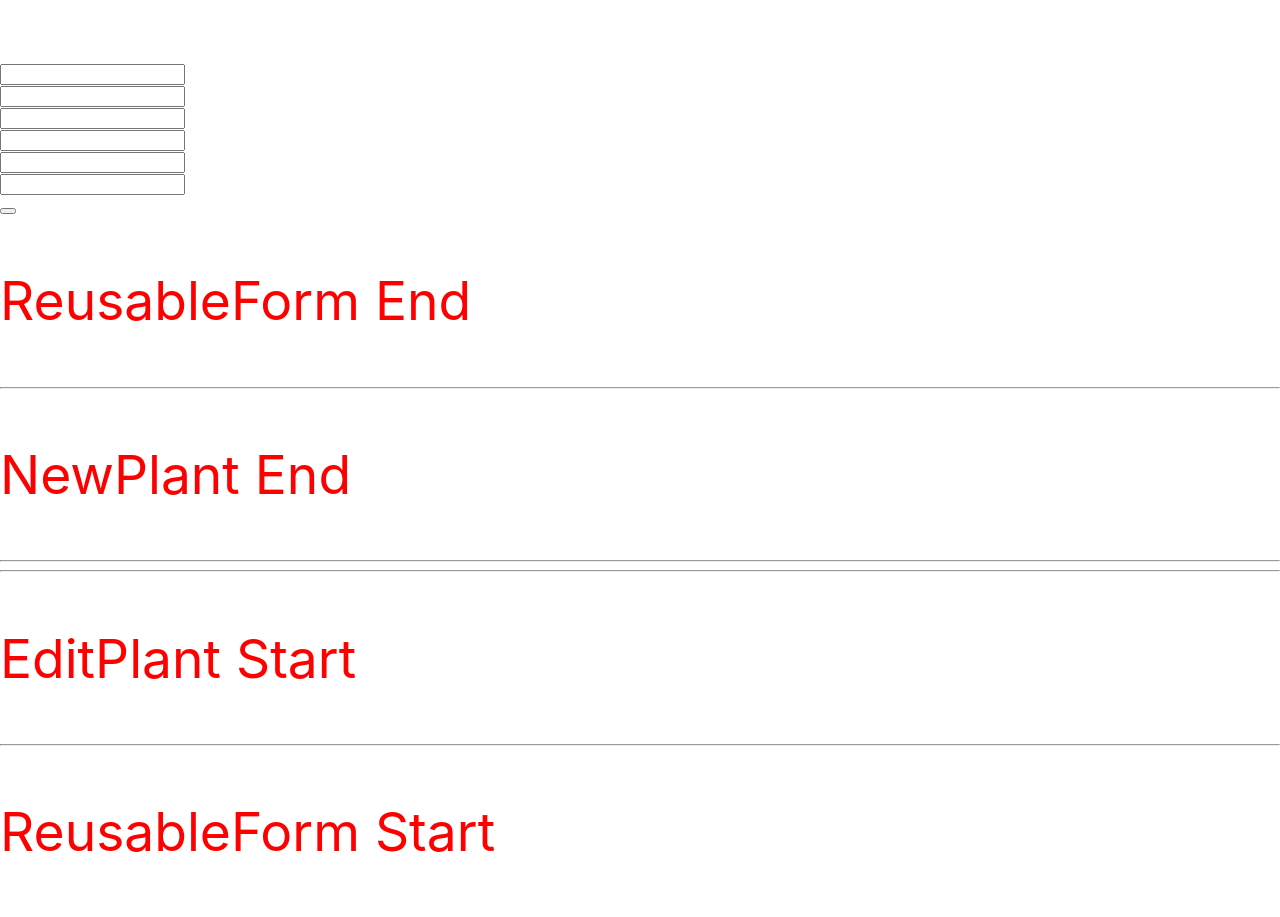
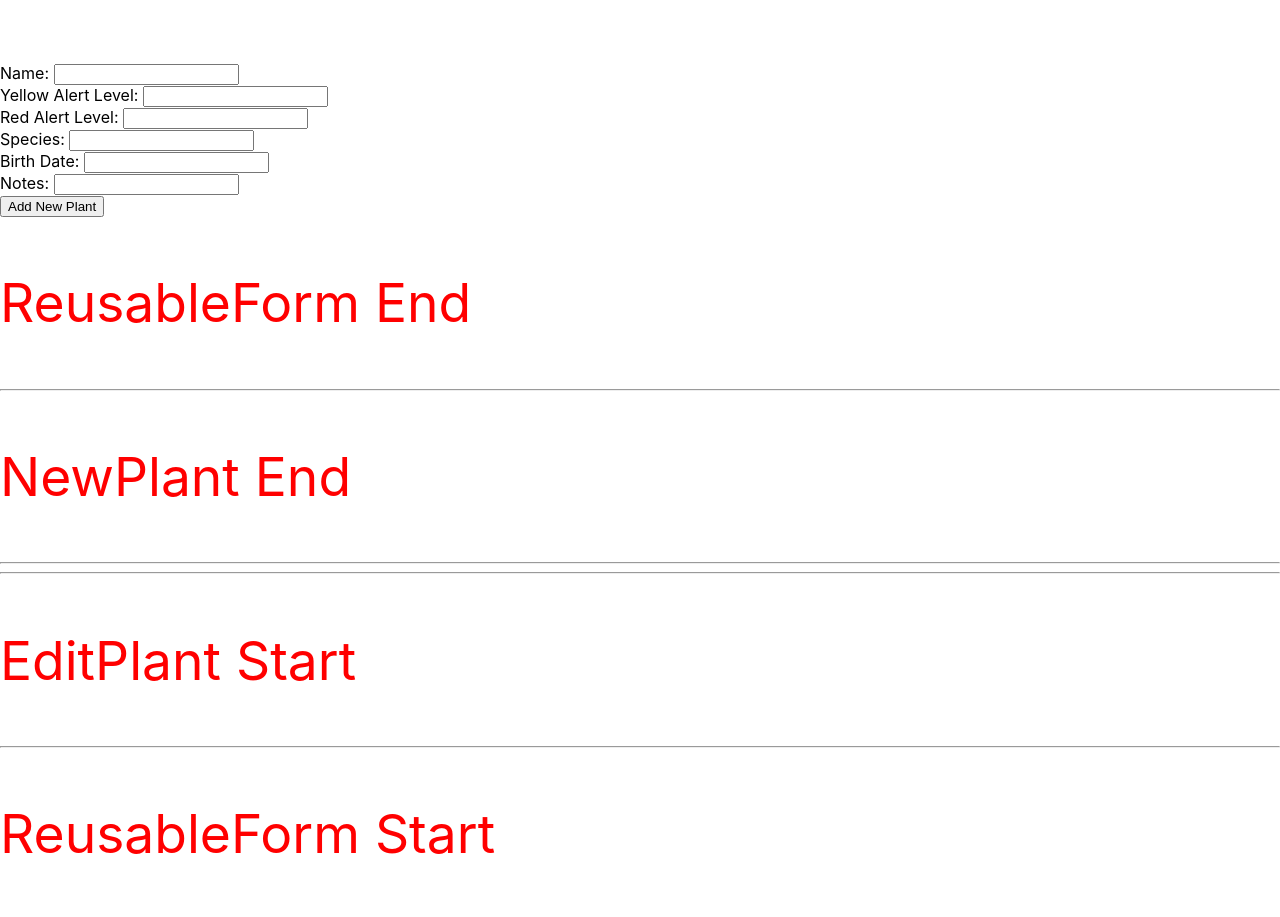
Before and after one commit to CodingMoore/soil-ent-green, a React (Create React App) app: page / in a window 1280 px wide. Shown: the part 3328-4245 px from the top of the page. Built offline with nearby package versions, Linux system fonts and the light colour scheme.

Commit message:
add firebase and firebase config

```diff
--- a/package.json
+++ b/package.json
@@ -6,9 +6,12 @@
     "@testing-library/jest-dom": "^5.11.9",
     "@testing-library/react": "^11.2.5",
     "@testing-library/user-event": "^12.8.1",
+    "firebase": "^7.8.0",
     "react": "^17.0.1",
     "react-dom": "^17.0.1",
+    "react-redux": "^7.1.3",
     "react-scripts": "3.2.0",
+    "redux": "^4.0.5",
     "web-vitals": "^1.1.0"
   },
   "scripts": {
--- a/src/components/EditPlant.js
+++ b/src/components/EditPlant.js
@@ -7,7 +7,8 @@ function EditPlant() {
     <>
       <hr/>
       <p class="compBound">EditPlant Start</p>
-      <ReusableForm />
+      <ReusableForm
+      buttonText = "Edit Plant"/>
       <p class="compBound">EditPlant End</p>
       <hr/>
     </>
--- a/src/components/NewPlant.js
+++ b/src/components/NewPlant.js
@@ -17,7 +17,8 @@ function NewPlant(props) {
     <>
       <hr/>
       <p class="compBound">NewPlant Start</p>
-      <ReusableForm />
+      <ReusableForm
+      buttonText = "Add New Plant"/>
       <p class="compBound">NewPlant End</p>
       <hr/>
     </>
--- a/src/components/ReusableForm.js
+++ b/src/components/ReusableForm.js
@@ -7,26 +7,32 @@ function ReusableForm(props) {
       <hr/>
       <p class="compBound">ReusableForm Start</p>
       <form onSubmit={props.formSubmissionHandler}>
+        <label for="plantName">Name: </label>
         <input
         type = "text"
         name = "plantName" />
         <br/>
+        <label for="plantName">Yellow Alert Level: </label>
         <input
         type = "text"
         name = "yellowAlertAt" />
         <br/>
+        <label for="plantName">Red Alert Level: </label>
         <input
         type = "text"
         name = "redAlertAt" />
         <br/>
+        <label for="plantName">Species: </label>
         <input
         type = "text"
         name = "species" />
         <br/>
+        <label for="plantName">Birth Date: </label>
         <input
         type = "text"
         name = "birthDate" />
         <br/>
+        <label for="plantName">Notes: </label>
         <input
         type = "text"
         name = "notes" />
```
Also changed, not shown: src/firebase.js (added, +15 -0 lines), 1 other file (tests, documents, lock files or other folders).
